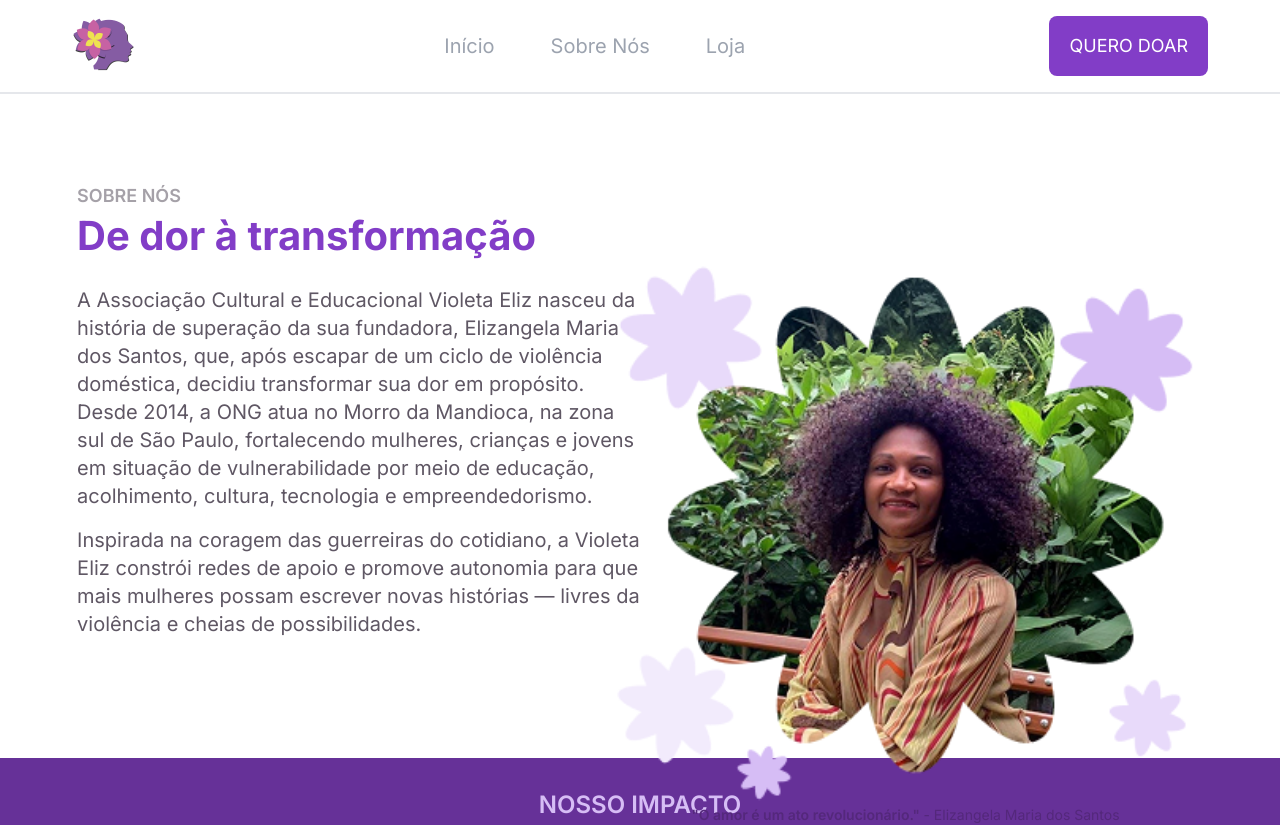
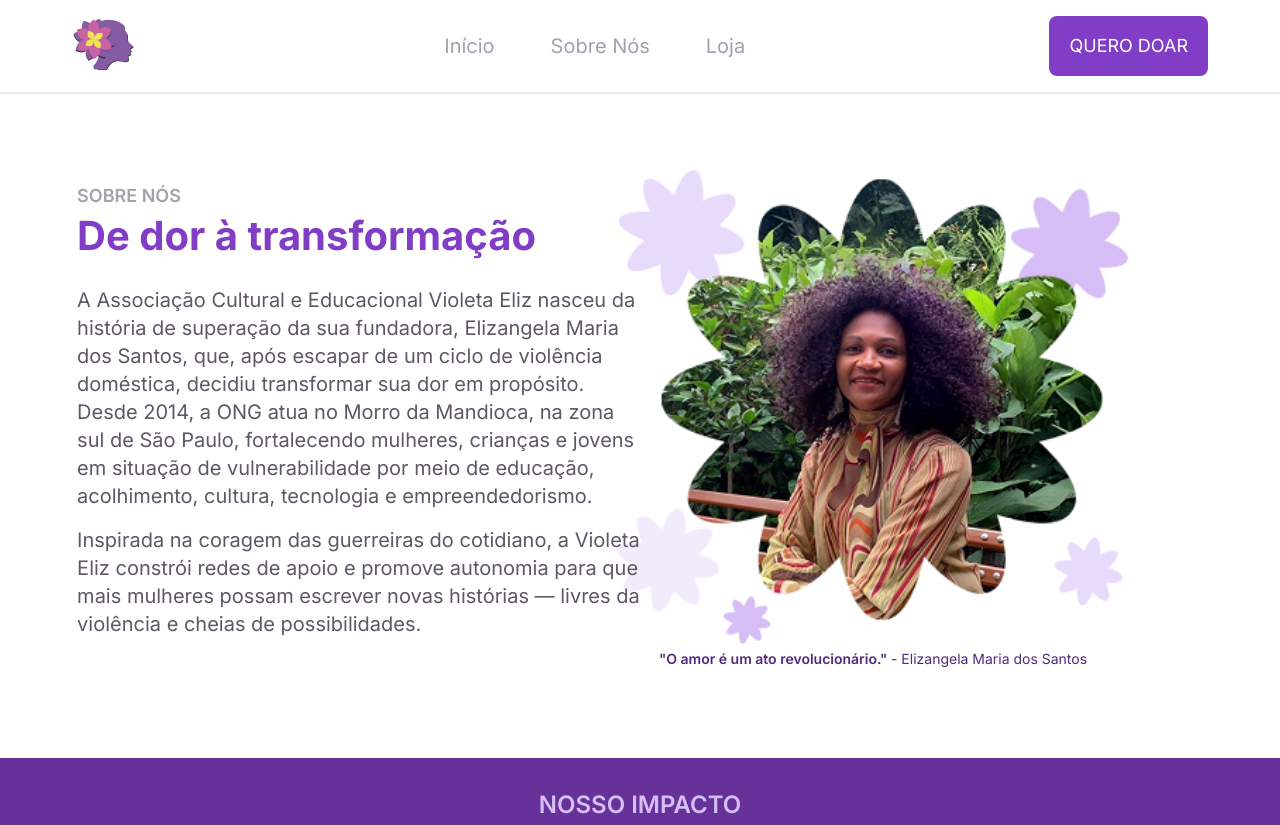
Before and after one commit to Projeto-FrontEnd-Fusion/Aceve-website-development, a Next.js app: page /sobre-nos in a window 1280 px wide. Shown: the top 825 px of the page. Built offline with nearby package versions, Linux system fonts and the light colour scheme; a web font is replaced by a local one.

Commit message:
fix: ajustment on sobre-nos image placement on laptop breakpoint

```diff
--- a/src/features/about-us/components/AboutUs.tsx
+++ b/src/features/about-us/components/AboutUs.tsx
@@ -39,11 +39,11 @@ export const AboutUs = () => {
           </div>
 
           <div className="py-6 tablet:py-0 relative tablet:w-[50%]">
-            <figure className="tablet:absolute tablet:left-[-2rem] laptop:top-0 z-30 laptop:w-[595px]">
+            <figure className="tablet:absolute tablet:left-[-2rem] laptop:top-[-6rem] z-30 laptop:w-[530px]">
               <Image
                 src={flowerBanner}
                 alt="Elizangela Maria dos Santos"
-                className="max-w-[249.728px] tablet:max-w-[376px] laptop:max-w-[595px] h-auto"
+                className="max-w-[249.728px] tablet:max-w-[376px] laptop:max-w-[530px] h-auto"
                 width={595}
                 height={548}
               />
```
